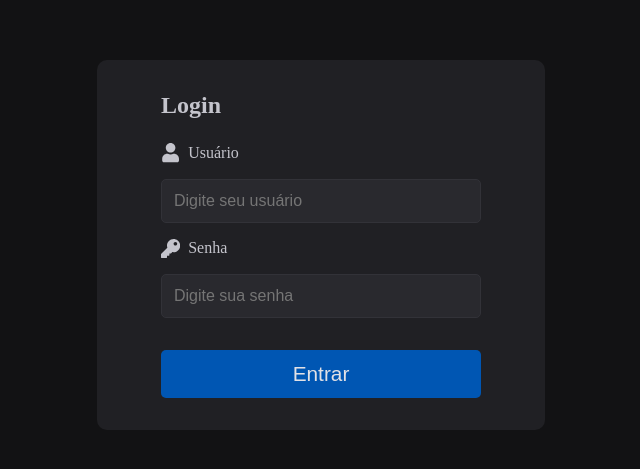
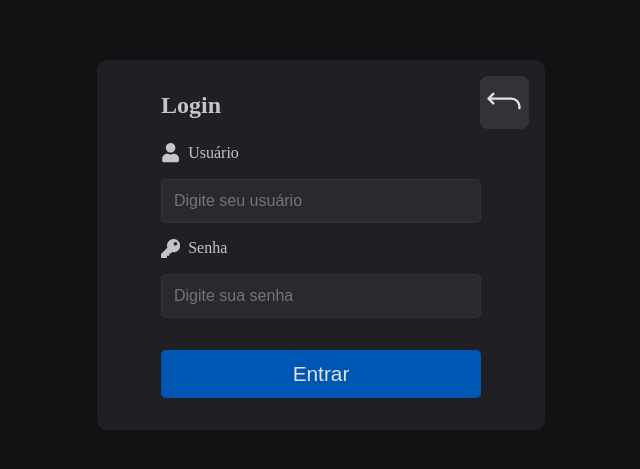
Before and after one commit to Parron01/SimpleAppFullStack-TestePratico, a React (Create React App) app in the folder FrontEnd/frontend-plataformapagamento/: page /login in a window 1280 px wide. Shown: the part 155-624 px from the top of the page, without its empty margins (319-959 px from the left). Built offline with nearby package versions, Linux system fonts and the light colour scheme.

Commit message:
feat: Ajustando formularios Usuario

```diff
--- a/FrontEnd/frontend-plataformapagamento/src/components/LoginUserForm/LoginUserForm.styles.ts
+++ b/FrontEnd/frontend-plataformapagamento/src/components/LoginUserForm/LoginUserForm.styles.ts
@@ -14,6 +14,7 @@ export const Form = styled.form`
   border-radius: 10px;
   width: 100%;
   max-width: 28rem;
+  position: relative;
 
   h1 {
     margin-bottom: 1.5rem;
@@ -46,7 +47,9 @@ export const Form = styled.form`
     }
   }
 
-  button {
+  `;
+
+export const LoginButton = styled.button`
   width: 100%;
   padding: 0.75rem;
   background-color: ${props => props.theme['blue-700']};
@@ -60,5 +63,21 @@ export const Form = styled.form`
       background-color: ${props => props.theme['blue-500']};
       color: ${props => props.theme['white']};
 }
+
+`
+
+export const ReturnButton = styled.button`
+    position: absolute;
+    top: 1rem;
+    right: 1rem;
+    padding: 0.35rem;
+    border: 0;
+    border-radius: 0.5rem;
+    background: ${props=>props.theme['gray-600']};
+    color:${props=>props.theme['gray-100']} ;
+
+    transition: filter 0.2s;
+    &:hover{
+        filter: brightness(0.7);
     }
 `;
--- a/FrontEnd/frontend-plataformapagamento/src/components/LoginUserForm/LoginUserForm.tsx
+++ b/FrontEnd/frontend-plataformapagamento/src/components/LoginUserForm/LoginUserForm.tsx
@@ -1,10 +1,22 @@
 import { FaUser, FaKey } from 'react-icons/fa';
-import { LoginContainer, Form } from './LoginUserForm.styles';
+import { LoginContainer, Form, ReturnButton, LoginButton } from './LoginUserForm.styles';
+import { useNavigate } from 'react-router-dom';
+import { IoReturnUpBackOutline } from 'react-icons/io5';
+
 
 export function LoginUserForm() {
+  const navigate = useNavigate();
+
+  function handleReturnButton(){
+    navigate("/");
+  }
+
   return (
     <LoginContainer>
       <Form>
+      <ReturnButton onClick={handleReturnButton}>
+          <IoReturnUpBackOutline size={38} />
+        </ReturnButton>
         <h1>Login</h1>
 
         <div>
@@ -23,7 +35,7 @@ export function LoginUserForm() {
           <input id="password" type="password" placeholder="Digite sua senha" />
         </div>
 
-        <button type="submit">Entrar</button>
+        <LoginButton type="submit">Entrar</LoginButton>
       </Form>
     </LoginContainer>
   );
--- a/FrontEnd/frontend-plataformapagamento/src/components/RegisterUserForm/RegisterUserForm.styles.ts
+++ b/FrontEnd/frontend-plataformapagamento/src/components/RegisterUserForm/RegisterUserForm.styles.ts
@@ -4,16 +4,18 @@ export const RegisterContainer = styled.div`
   display: flex;
   justify-content: center;
   align-items: center;
-  height: 100vh;
+  height: 80%;
   background-color: ${props => props.theme['gray-900']};
-`;
+  `;
 
 export const Form = styled.form`
   background-color: ${props => props.theme['gray-800']};
   padding: 2rem 4rem;
   border-radius: 10px;
+  max-width: 38rem;
   width: 100%;
-  max-width: 38rem;
+  margin: 2rem;
+  position: relative;
 
   h1 {
       margin-bottom: 1.5rem;
@@ -35,7 +37,7 @@ export const Form = styled.form`
     }
 
     label {
-        display: flex;
+    display: flex;
     align-items: center;
     gap: 0.5rem;
 
@@ -44,18 +46,38 @@ export const Form = styled.form`
     }
   }
 
-  button {
+
+`;
+export const RegisterButton = styled.button`
+
     width: 100%;
     padding: 0.75rem;
-    background-color: ${props => props.theme['blue-700']};
+    background-color: ${props => props.disabled ? props.theme['gray-600']: props.theme['blue-700']};
     color: ${props => props.theme['gray-100']};
     border: none;
     border-radius: 5px;
     margin-top: 1rem;
 
     &:hover {
-      background-color: ${props => props.theme['blue-500']};
+      background-color: ${props => props.disabled ? props.theme['gray-500']: props.theme['blue-500']};
       color: ${props =>props.theme.white}
     }
-  }
+
+
 `;
+
+export const ReturnButton = styled.button`
+    position: absolute;
+    top: 1rem;
+    right: 1rem;
+    padding: 0.35rem;
+    border: 0;
+    border-radius: 0.5rem;
+    background: ${props=>props.theme['gray-600']};
+    color:${props=>props.theme['gray-100']} ;
+
+    transition: filter 0.2s;
+    &:hover{
+        filter: brightness(0.7);
+    }
+`;
--- a/FrontEnd/frontend-plataformapagamento/src/components/RegisterUserForm/RegisterUserForm.tsx
+++ b/FrontEnd/frontend-plataformapagamento/src/components/RegisterUserForm/RegisterUserForm.tsx
@@ -1,17 +1,99 @@
-import { FaUser, FaEnvelope, FaKey, FaMoneyBill, FaIdCard } from 'react-icons/fa';
-import { RegisterContainer, Form} from './RegisterUserForm.styles';
+import {
+  FaUser,
+  FaEnvelope,
+  FaKey,
+  FaMoneyBill,
+  FaIdCard,
+} from "react-icons/fa";
+import {
+  RegisterContainer,
+  Form,
+  ReturnButton,
+  RegisterButton,
+} from "./RegisterUserForm.styles";
+import { IoReturnUpBackOutline } from "react-icons/io5";
+import { NavLink, useNavigate } from "react-router-dom";
+import { FormEvent, useEffect, useState } from "react";
+import { useUsers } from "../../hooks/useUsers";
 
-export function RegisterUserForm(){
+export function RegisterUserForm() {
+  const { createUser } = useUsers();
+  const navigate = useNavigate();
+
+  const [firstName, setFirstName] = useState("");
+  const [lastName, setLastName] = useState("");
+  const [document, setDocument] = useState("");
+  const [email, setEmail] = useState("");
+  const [password, setPassword] = useState("");
+  const [balance, setBalance] = useState("");
+  const [userType, setUserType] = useState("");
+  const [isFormValid, setIsFormValid] = useState(false);
+
+  useEffect(() => {
+    const checkFormValidity = () => {
+      setIsFormValid(
+        firstName !== "" &&
+          lastName !== "" &&
+          document !== "" &&
+          email !== "" &&
+          password !== "" &&
+          balance !== "" &&
+          userType !== ""
+      );
+    };
+
+    checkFormValidity();
+  }, [firstName, lastName, document, email, password, balance, userType]);
+
+  async function handleCreateNewUser(event: FormEvent) {
+    event.preventDefault();
+    if (createUser) {
+      const isSuccess = await createUser({
+        firstName,
+        lastName,
+        document,
+        email,
+        password,
+        balance: parseFloat(balance),
+        userType,
+      });
+      if (isSuccess) {
+        // Limpar os dados
+        setFirstName("");
+        setLastName("");
+        setDocument("");
+        setEmail("");
+        setPassword("");
+        setBalance("");
+        setUserType("");
+
+        // Redirecionar para a página inicial
+        navigate("/");
+      }
+    }
+  }
+  function handleReturnButton(){
+    navigate("/");
+  }
+
   return (
-        <RegisterContainer>
-          <Form >
+    <RegisterContainer onSubmit={handleCreateNewUser}>
+      <Form>
+        <ReturnButton onClick={handleReturnButton}>
+          <IoReturnUpBackOutline size={38} />
+        </ReturnButton>
         <h1>Register User</h1>
         <div>
           <label htmlFor="firstName">
             <FaUser />
             <span>Primeiro Nome</span>
           </label>
-              <input id="firstName" type="text" placeholder="Digite o primeiro nome" />
+          <input
+            type="text"
+            placeholder="Digite o primeiro nome"
+            value={firstName}
+            onChange={(event) => setFirstName(event.target.value)}
+          />
         </div>
 
         <div>
@@ -19,7 +101,12 @@ export function RegisterUserForm(){
             <FaUser />
             <span>Sobrenome</span>
           </label>
-              <input id="lastName" type="text" placeholder="Digite o sobrenome" />
+          <input
+            type="text"
+            placeholder="Digite o sobrenome"
+            value={lastName}
+            onChange={(event) => setLastName(event.target.value)}
+          />
         </div>
 
         <div>
@@ -27,7 +114,12 @@ export function RegisterUserForm(){
             <FaIdCard />
             <span>Número de Documento</span>
           </label>
-              <input id="document" type="text" placeholder="Digite o número do documento" />
+          <input
+            type="text"
+            placeholder="Digite o número do documento"
+            value={document}
+            onChange={(event) => setDocument(event.target.value)}
+          />
         </div>
 
         <div>
@@ -35,7 +127,12 @@ export function RegisterUserForm(){
             <FaEnvelope />
             <span>Email</span>
           </label>
-              <input id="email" type="email" placeholder="Digite o email" />
+          <input
+            type="email"
+            placeholder="Digite o email"
+            value={email}
+            onChange={(event) => setEmail(event.target.value)}
+          />
         </div>
 
         <div>
@@ -43,7 +140,12 @@ export function RegisterUserForm(){
             <FaKey />
             <span>Senha</span>
           </label>
-              <input id="password" type="password" placeholder="Digite a senha" />
+          <input
+            type="password"
+            placeholder="Digite a senha"
+            value={password}
+            onChange={(event) => setPassword(event.target.value)}
+          />
         </div>
 
         <div>
@@ -51,7 +153,13 @@ export function RegisterUserForm(){
             <FaMoneyBill />
             <span>Saldo Inicial</span>
           </label>
-              <input id="balance" type="number" placeholder="Digite o saldo inicial" />
+          <input
+            min={0}
+            type="number"
+            placeholder="Digite o saldo inicial"
+            value={balance}
+            onChange={(event) => setBalance(event.target.value)}
+          />
         </div>
 
         <div>
@@ -59,15 +167,29 @@ export function RegisterUserForm(){
             <FaUser />
             <span>Tipo de Usuário</span>
           </label>
-              <select id="userType">
+          <select
+            value={userType}
+            onChange={(event) => setUserType(event.target.value)}
+          >
             <option value="">Selecione o tipo</option>
             <option value="LOJISTA">Lojista</option>
             <option value="COMUM">Comum</option>
           </select>
         </div>
 
-            <button type="submit">Registrar</button>
+        <RegisterButton
+          type="submit"
+          onClick={handleCreateNewUser}
+          disabled={!isFormValid}
+        >
+          Registrar
+        </RegisterButton>
+        {!isFormValid && (
+          <p style={{ color: "red", marginTop: "10px" }}>
+            Você deve preencher todos os dados!
+          </p>
+        )}
       </Form>
     </RegisterContainer>
   );
-    };
+}
--- a/FrontEnd/frontend-plataformapagamento/src/pages/Register.tsx
+++ b/FrontEnd/frontend-plataformapagamento/src/pages/Register.tsx
@@ -1,10 +1,10 @@
 import { RegisterUserForm } from "../components/RegisterUserForm/RegisterUserForm";
+import { UsersProvider } from "../hooks/useUsers";
 
 export function Register() {
     return (
-      <>
-      <RegisterUserForm/>
-
-      </>
+      <UsersProvider>
+        <RegisterUserForm/>
+      </UsersProvider>
     );
   }
```
Lines whose indentation alone changed are shown as unchanged.
